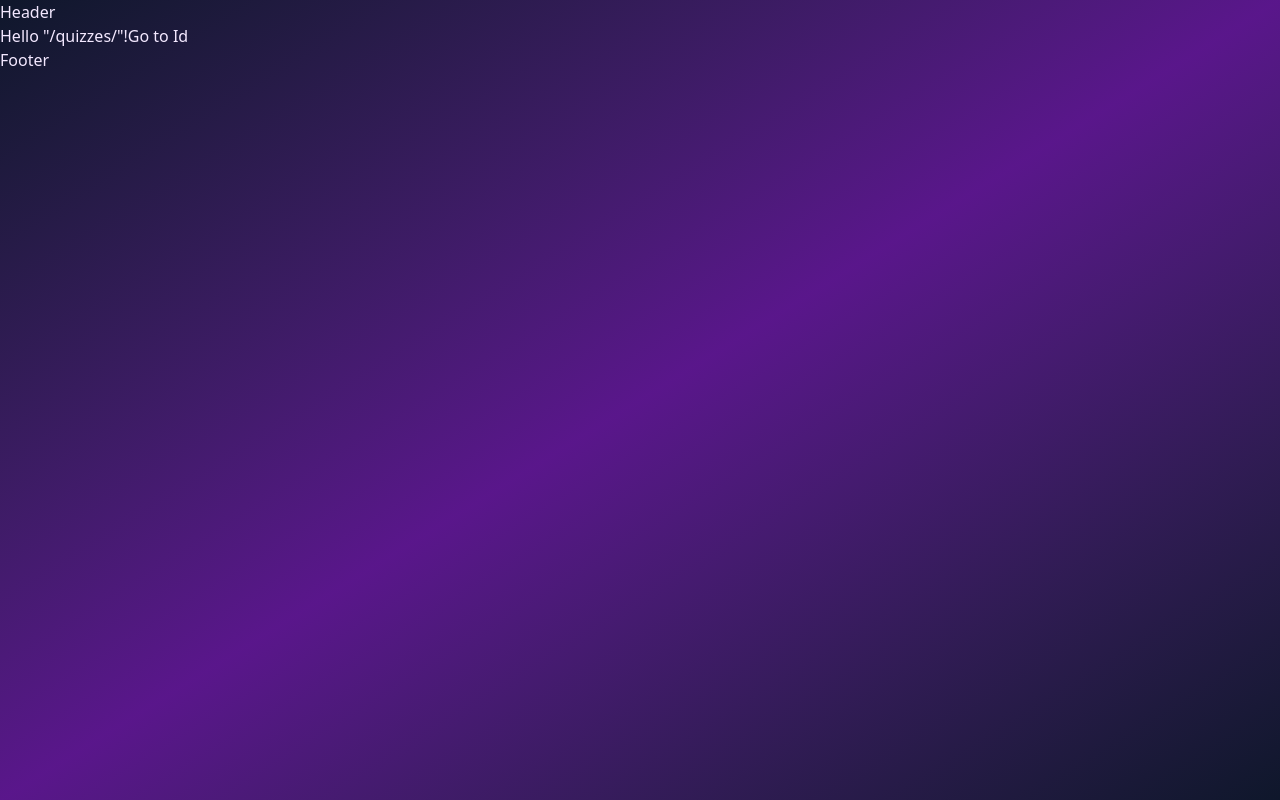
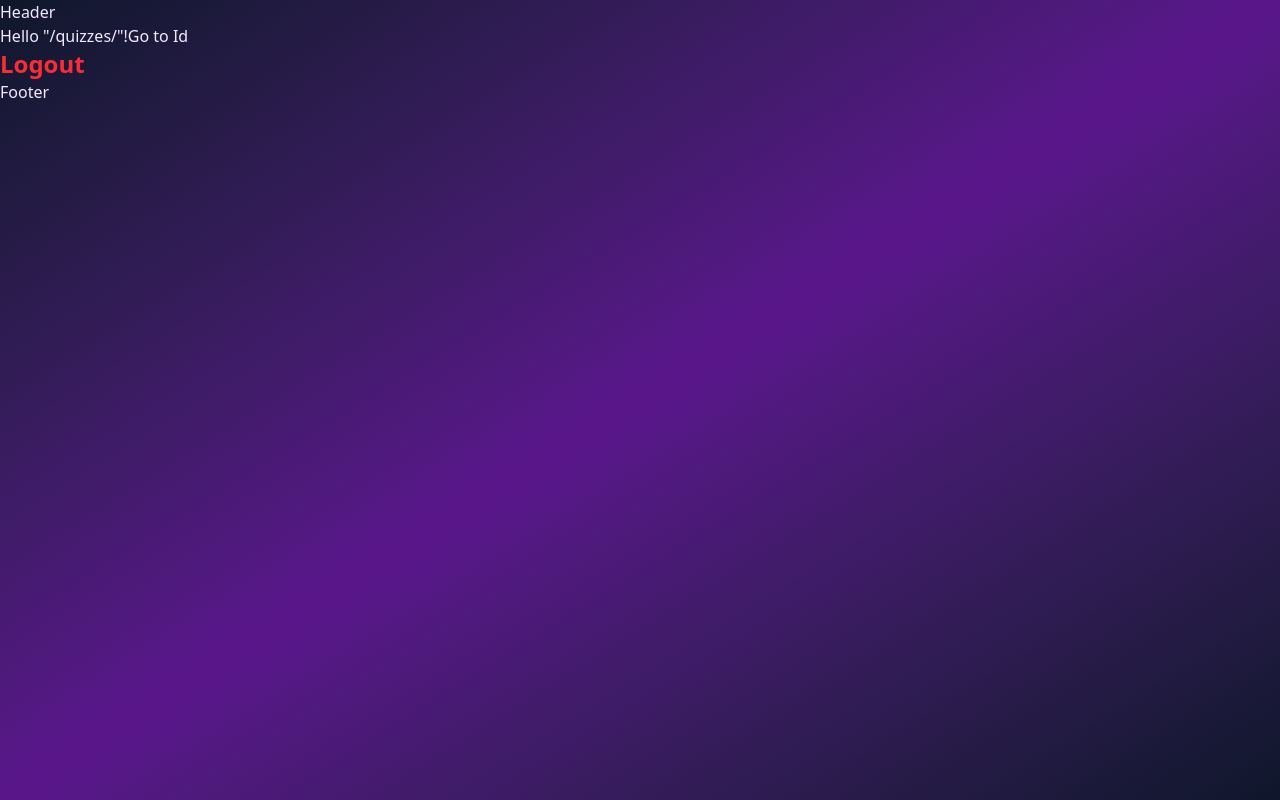
Before and after one commit to AbdalrahmanEmara/CodeQuiz, a React (Vite) app: page /quizzes in a window 1280 px wide. Built offline with nearby package versions, Linux system fonts and the light colour scheme.

Commit message:
Add logout button for testing

```diff
--- a/src/routes/quizzes/index.jsx
+++ b/src/routes/quizzes/index.jsx
@@ -1,14 +1,24 @@
-import { createFileRoute } from '@tanstack/react-router'
+import { createFileRoute, useNavigate } from '@tanstack/react-router'
 import { Link } from '@tanstack/react-router'
 import MainLayout from '../../components/layout/MainLayout'
+import { useAuth } from '../../stores/useAuthStore'
 export const Route = createFileRoute('/quizzes/')({
   component: QuizzesPage,
 })
 
 function QuizzesPage() {
+  const navigate = useNavigate();
+  const logout = useAuth((state) => state.logout);
+
+  function handleLogout(e) {
+    e.preventDefault();
+    logout();
+    navigate({ to: "/login" });
+  }
 
   return <MainLayout>
     Hello "/quizzes/"!
     <Link to="$quizId" params={{ quizId: '123'}}>Go to Id</Link>
+    <button onClick={handleLogout} className='block text-red-500 font-bold text-2xl'>Logout</button>
   </MainLayout>
 }
```
